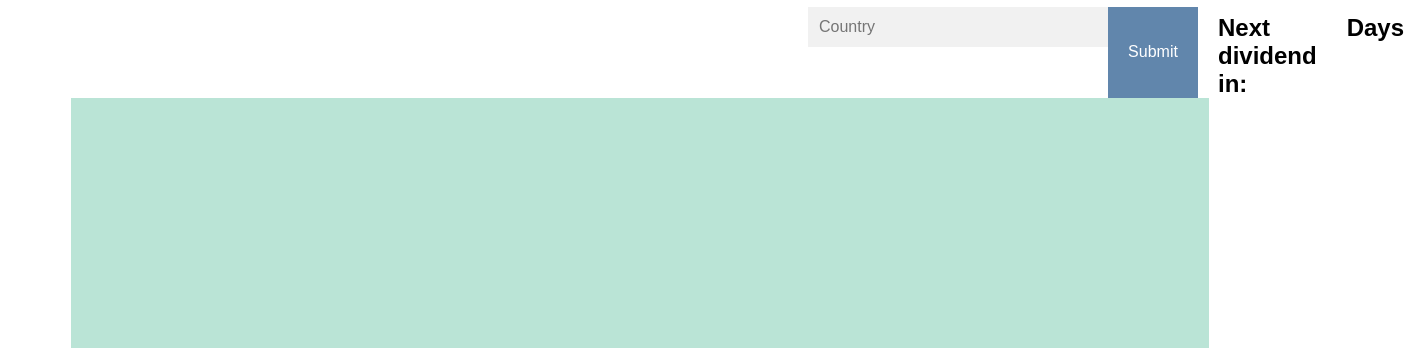
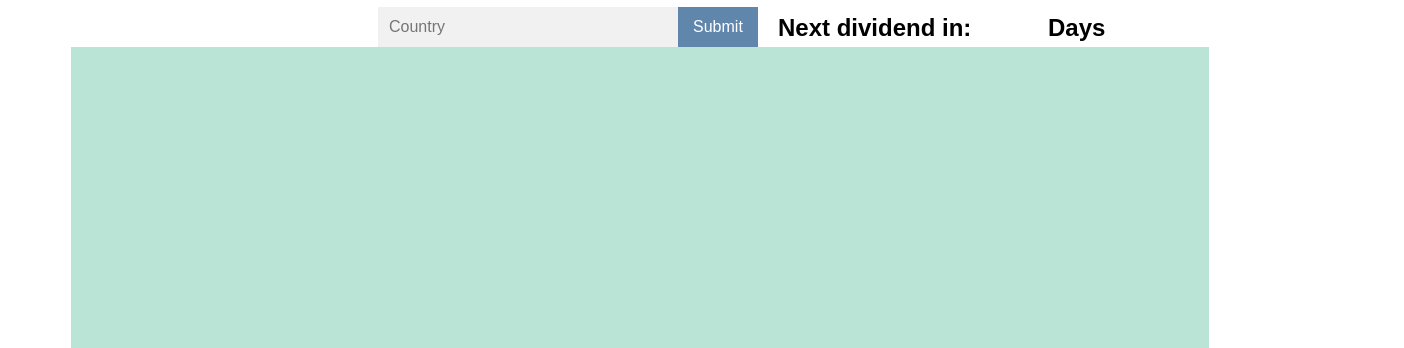
Before and after one commit to valuecodes/Dividend-calender, a website: page index.html in a window 1280 px wide. Shown: the part 73-421 px from the top of the page, 1404 px wide, since content can reach past the window. Drawn offline with Linux system fonts and the light colour scheme.

Commit message:
added dynamic width

```diff
--- a/index.html
+++ b/index.html
@@ -13,11 +13,12 @@
         <h1 id="header">Dividend calender</h1>
     </div>
     <form autocomplete="off" id="form">
+        <div></div>
         <div class="autocomplete" style="width:300px;">
         <input id="myInput" type="text" name="myCountry" placeholder="Country">
         </div>
         <input type="submit" id="button" >
-        <h2>Next dividend in: </h2>
+        <h2 id="ctext">Next dividend in: </h2>
         <div id="countDown"></div>
         <h2>Days</h2>
     </form>
--- a/style.css
+++ b/style.css
@@ -47,27 +47,31 @@
 
 /* Month Block */
 .monthBlock{
-    font-size: 50px;
-    /* margin-top: 20px; */
+    font-size: 45px;
+    margin-top: 18%;
 }
 
 /* Form */
 #form{
   display: grid;
-  grid-template-columns: 1fr 90px 1fr 1fr 1fr;
+  grid-template-columns: 2.3fr 300px 100px 200px 70px 1fr 5%;
 }
 
 #form h2{
   margin: 0px;
   padding: 0px;
   padding-top: 7px;
-  margin-left: 20px;
+
+}
+
+#button{
+  margin-right: 20px;
 }
 
 /* countdown */
 #countDown{
   font-size: 35px;
-  padding-left:10px;
+  text-align: center;
 }
 
 #clock{
@@ -87,7 +91,7 @@ body {
   /*the container must be positioned relative:*/
   position: relative;
   display: inline-block;
-  margin-left: 800px;
+  margin-left: auto;
 }
 input {
   border: 1px solid transparent;
```
